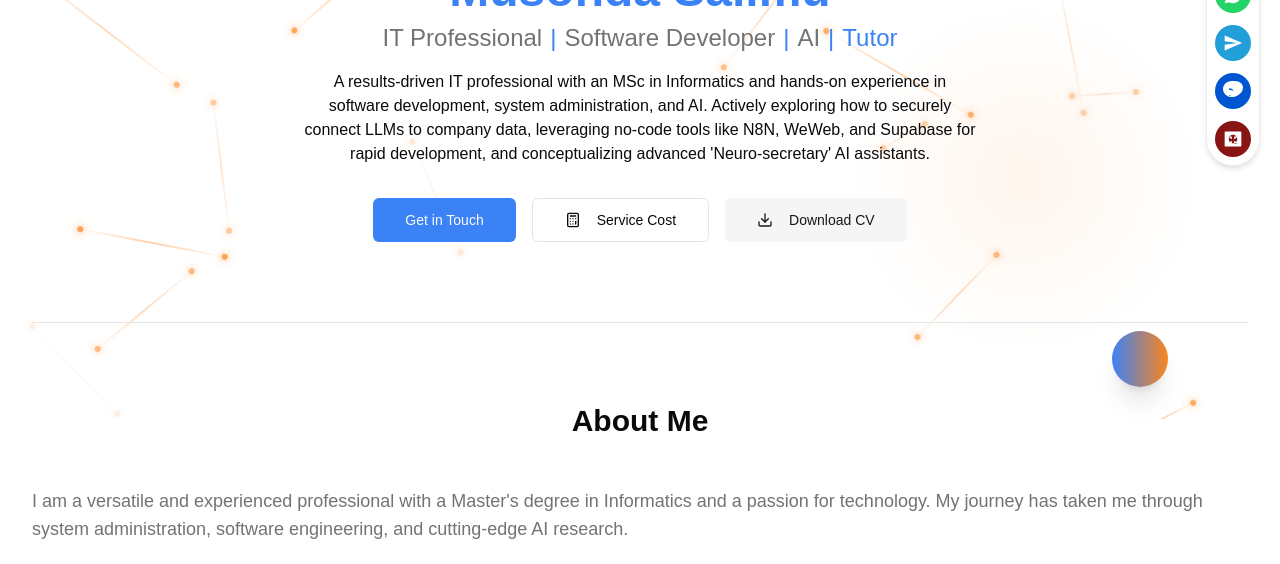
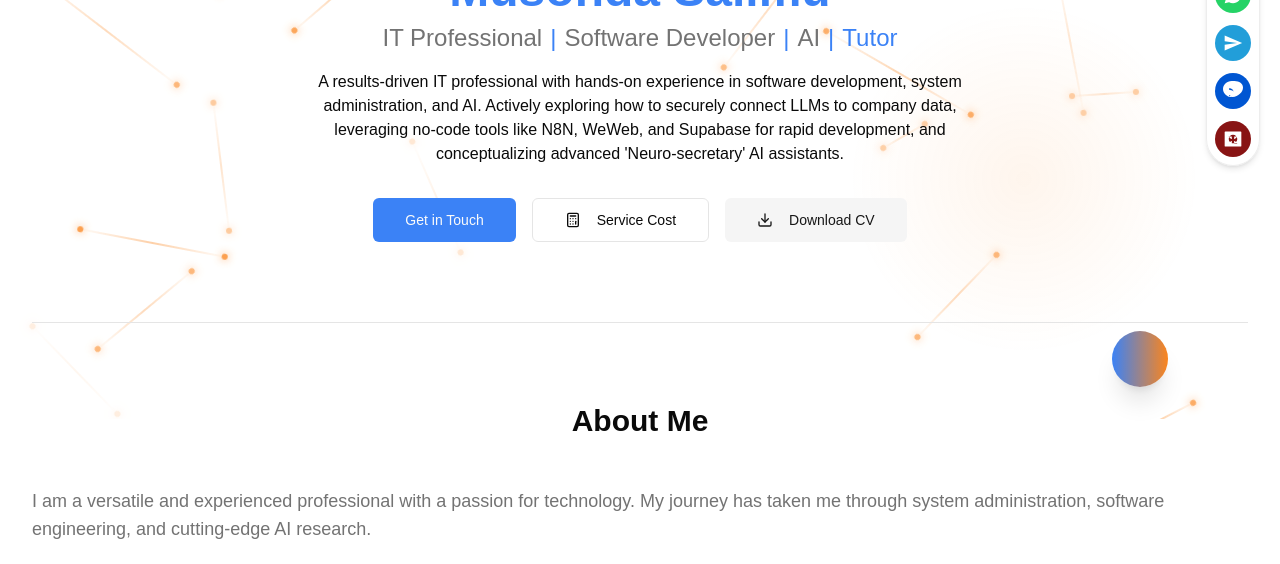
Before and after one commit to MS0C54073/muzoprof, a Next.js app: page / in a window 1280 px wide. Shown: the part 381-945 px from the top of the page. Built offline with nearby package versions, Linux system fonts and the light colour scheme.

Commit message:
Remove Master's of science

```diff
--- a/src/app/page.tsx
+++ b/src/app/page.tsx
@@ -200,12 +200,6 @@ const experiences = [
 ];
 
 const education = [
-    {
-        degree: "Master's of Science, Informatics and Computer Engineering",
-        university: "Novosibirsk State Technical University | Novosibirsk, Russia",
-        duration: "Sep 2022 - Jul 2024",
-        note: "Awaiting Official Translation and Certification in Zambia."
-    },
     {
         degree: "Bachelor's of Science, Software and Administration of Information Systems",
         university: "Kursk State University | Kursk, Russia",
@@ -451,7 +445,7 @@ export default function Home() {
                     phone2: "+260 979 287 496",
                     github: "github.com/MS0C54073",
                 },
-                summary: "A results-driven IT professional with an MSc in Informatics and hands-on experience in software development, system administration, and AI. I am actively exploring how to securely connect LLMs to company data, leveraging no-code tools like N8N, WeWeb, and Supabase for rapid development, and conceptualizing advanced 'Neuro-secretary' AI assistants.",
+                summary: "A results-driven IT professional with hands-on experience in software development, system administration, and AI. I am actively exploring how to securely connect LLMs to company data, leveraging no-code tools like N8N, WeWeb, and Supabase for rapid development, and conceptualizing advanced 'Neuro-secretary' AI assistants.",
                 skills: [
                     "Python & Django", "AI Development (Genkit)", "Next.js, React, TypeScript",
                     "Cybersecurity (SIEM, IDS)", "System & Network Admin", "Databases (SQL & NoSQL)",
@@ -557,12 +551,6 @@ export default function Home() {
                     },
                 ].sort((a, b) => new Date(b.duration.split(' – ')[1] === 'Present' ? Date.now() : b.duration.split(' – ')[1] || 0).getTime() - new Date(a.duration.split(' – ')[1] === 'Present' ? Date.now() : a.duration.split(' – ')[1] || 0).getTime()),
                 education: [
-                     {
-                        degree: "MSc, Informatics and Computer Engineering",
-                        university: "Novosibirsk State Technical University, Russia",
-                        duration: "Sep 2022 - Jul 2024",
-                        details: "Awaiting Official Translation and Certification in Zambia."
-                    },
                     {
                         degree: "Bachelor's of Science, Software and Administration of Information Systems",
                         university: "Kursk State University, Russia",
@@ -853,7 +841,7 @@ export default function Home() {
             </Button>
           </p>
           <p className="max-w-2xl mx-auto mt-4 text-foreground">
-            <TranslatedText text="A results-driven IT professional with an MSc in Informatics and hands-on experience in software development, system administration, and AI. Actively exploring how to securely connect LLMs to company data, leveraging no-code tools like N8N, WeWeb, and Supabase for rapid development, and conceptualizing advanced 'Neuro-secretary' AI assistants." />
+            <TranslatedText text="A results-driven IT professional with hands-on experience in software development, system administration, and AI. Actively exploring how to securely connect LLMs to company data, leveraging no-code tools like N8N, WeWeb, and Supabase for rapid development, and conceptualizing advanced 'Neuro-secretary' AI assistants." />
           </p>
           <div className="mt-8 flex flex-wrap justify-center gap-4">
             <Button asChild size="lg">
@@ -877,7 +865,7 @@ export default function Home() {
             <h2 className="text-3xl font-bold text-center mb-12"><TranslatedText text="About Me"/></h2>
             <div className="flex flex-col md:flex-row items-center gap-10">
                 <div className="text-lg text-muted-foreground space-y-4">
-                    <p><TranslatedText text="I am a versatile and experienced professional with a Master's degree in Informatics and a passion for technology. My journey has taken me through system administration, software engineering, and cutting-edge AI research."/></p>
+                    <p><TranslatedText text="I am a versatile and experienced professional with a passion for technology. My journey has taken me through system administration, software engineering, and cutting-edge AI research."/></p>
                     <p><TranslatedText text="I thrive on solving complex problems and am particularly excited by the intersection of AI and practical business solutions. My current focus is on securely connecting LLMs like GPT to proprietary databases, leveraging no-code platforms (N8N, WeWeb, Supabase) for rapid development, and exploring advanced AI concepts like the 'Neuro-secretary' to automate complex workflows."/></p>
                     <p><TranslatedText text="Driven by a willingness to learn, I am continuously pushing the boundaries of what's possible, merging my skills in full-stack development and AI to create next-generation solutions."/></p>
                 </div>
--- a/src/app/tutor/page.tsx
+++ b/src/app/tutor/page.tsx
@@ -117,9 +117,8 @@ export default function TutorPage() {
                     email: "musondasalim@gmail.com",
                     phone1: "+260 977 288 260",
                     phone2: "+260 979 287 496",
-                    linkedin: "linkedin.com/in/musonda-salimu-a4a0b31b9",
                 },
-                summary: "A patient and adaptable TEFL-certified educator with a Master's degree and over 6 years of experience teaching English and technology online. Proven ability to create customized learning plans for a diverse range of learners, from children to adults. Specializes in Business English, General English, and exam preparation. Fosters a supportive environment that builds student confidence and achieves learning objectives.",
+                summary: "A patient and adaptable TEFL-certified educator with over 6 years of experience teaching English and technology online. Proven ability to create customized learning plans for a diverse range of learners, from children to adults. Specializes in Business English, General English, and exam preparation. Fosters a supportive environment that builds student confidence and achieves learning objectives.",
                 skills: [
                     "English Language Teaching (TEFL)", "Curriculum & Lesson Planning", "Student Assessment & Feedback",
                     "Python Programming", "Web Development (HTML, CSS, JS)", "Roblox & Unity Game Design",
@@ -134,7 +133,6 @@ export default function TutorPage() {
                     { title: 'FillCamp', company: 'Kursk, Russia', duration: 'Summer 2018', details: 'Conducted group English lessons and supervised educational activities for children.' },
                 ],
                 education: [
-                    { degree: "MSc, Informatics and Computer Engineering", university: "Novosibirsk State Technical University", duration: "2022 - 2024" },
                     { degree: "BSc, Software and Administration of Information Systems", university: "Kursk State University", duration: "2017 - 2021" },
                 ],
                 certifications: [
@@ -187,7 +185,7 @@ export default function TutorPage() {
             y += 15;
 
             doc.setFontSize(9);
-            doc.text(`${cvData.contact.email}  •  ${cvData.contact.phone1}  •  ${cvData.contact.linkedin}`, margin, y);
+            doc.text(`${cvData.contact.email}  •  ${cvData.contact.phone1}`, margin, y);
             y += 5;
 
             // --- Summary ---
```
